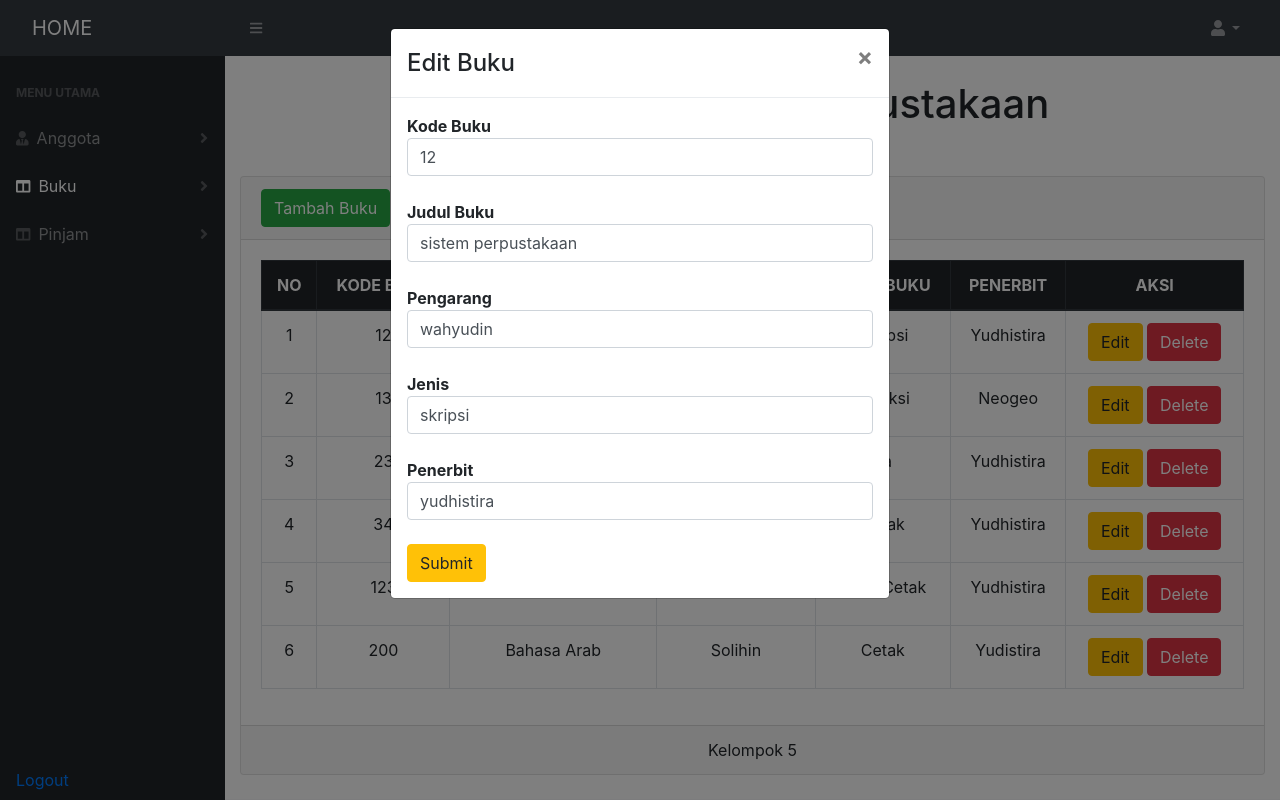
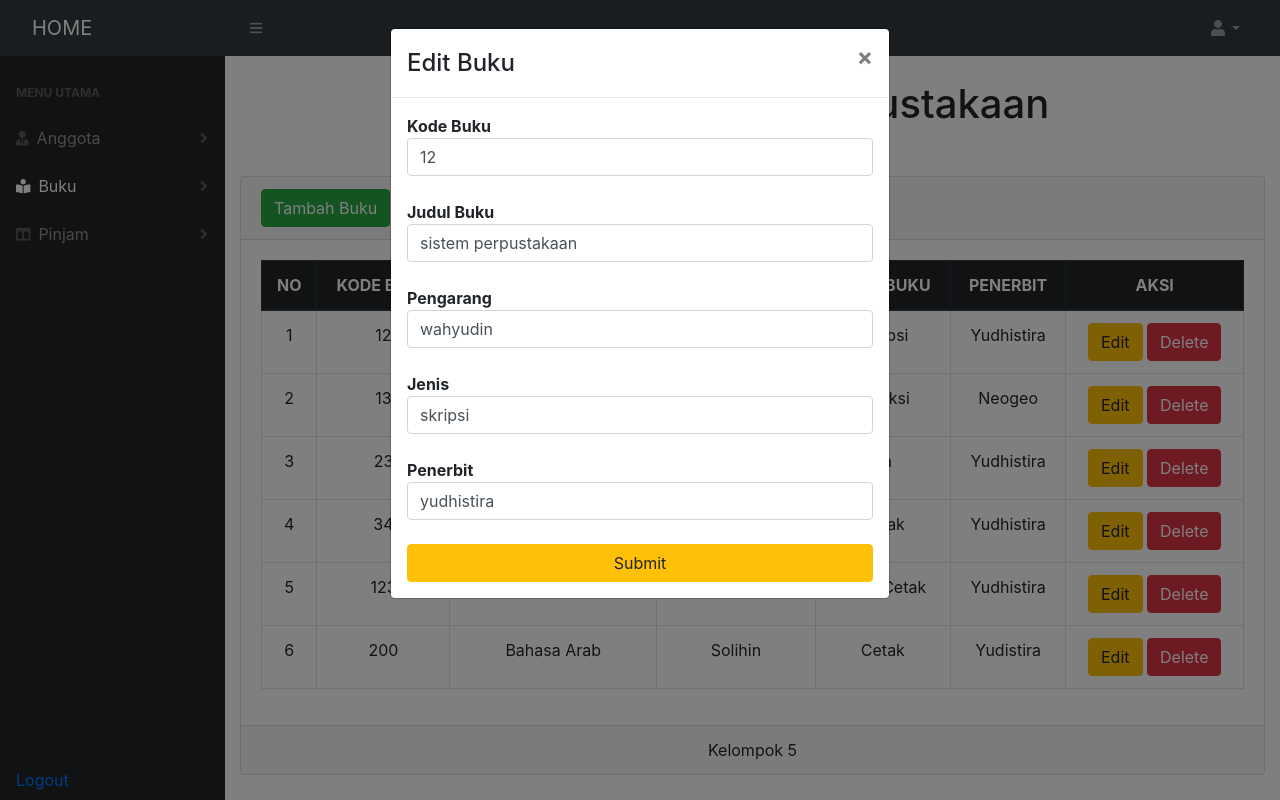
Before and after one commit to achfauzibadilah/InformasiPerpustakaan, a PHP site: page /buku.php?id=2 in a window 1280 px wide, after a click on "Edit". Run offline with PHP 8.4, Linux system fonts and the light colour scheme; a user stored in the database is signed in; data comes from the database, SQL or seed files in the repository; data that the repository does not hold is empty.

Commit message:
Update buku.php

```diff
--- a/buku.php
+++ b/buku.php
@@ -53,7 +53,7 @@ ob_end_clean();
                                 </nav>
                             </div>
                             <a class="nav-link active collapsed" href="#" data-toggle="collapse" data-target="#collapseLayouts" aria-expanded="false" aria-controls="collapseLayouts">
-                                <div class="sb-nav-link-icon"><i class="fas fa-columns"></i></div>
+                                <div class="sb-nav-link-icon"><i class="fas fa-book-reader"></i></div>
                                 Buku
                                 <div class="sb-sidenav-collapse-arrow"><i class="fas fa-angle-down"></i></div>
                             </a>
@@ -170,7 +170,7 @@ ob_end_clean();
                                                         <b>Penerbit</b>
                                                         <input type="text" name="penerbit" id="penerbit" value="<?=$penerbit;?>" class="form-control" required>
                                                         <br>
-                                                        <button type="submit" class="btn btn-warning" name="updatebuku">Submit</button>
+                                                        <button type="submit" class="btn btn-warning btn-block" name="updatebuku">Submit</button>
                                                         </div>
                                                         </form>
 
```
